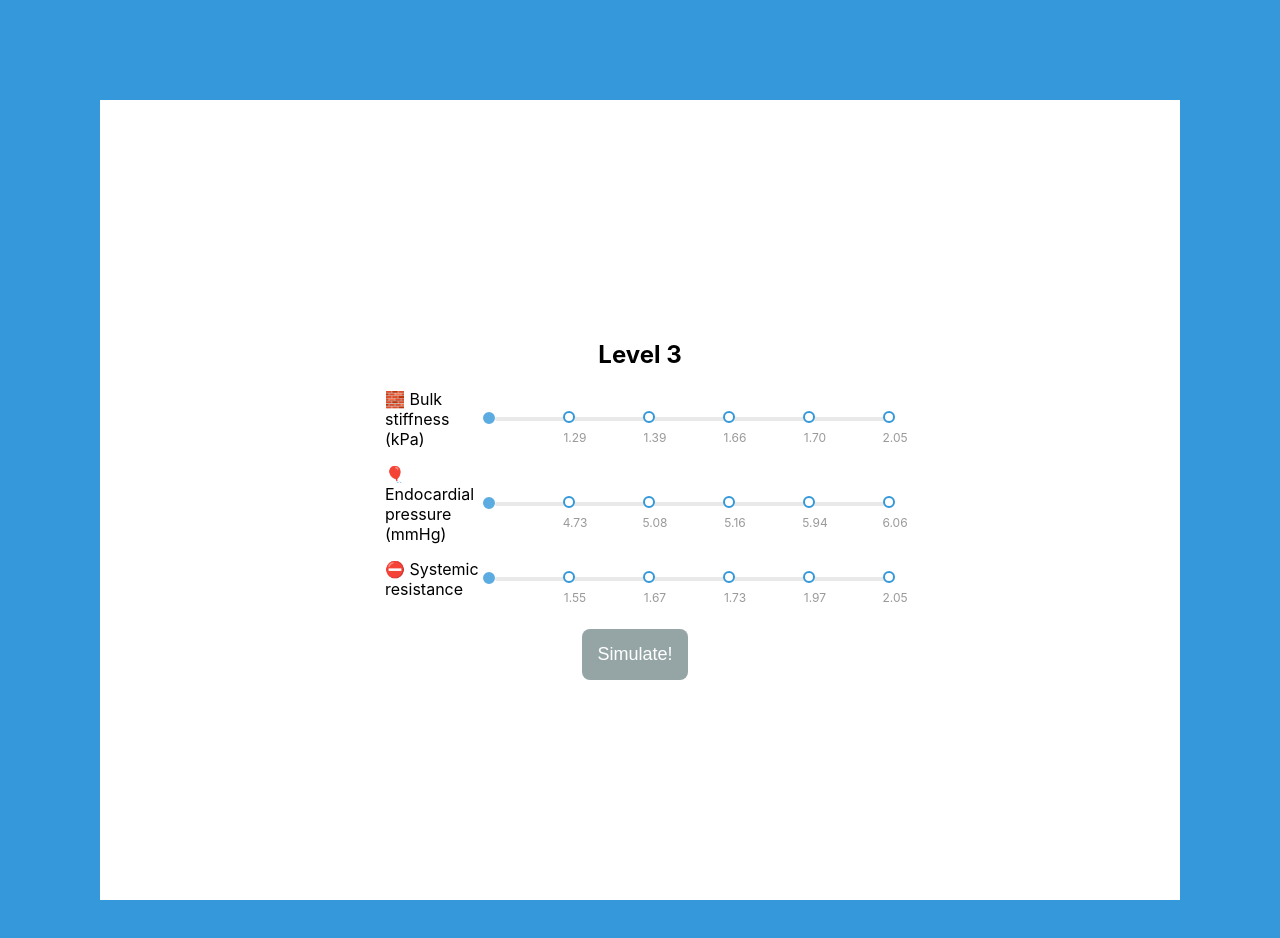
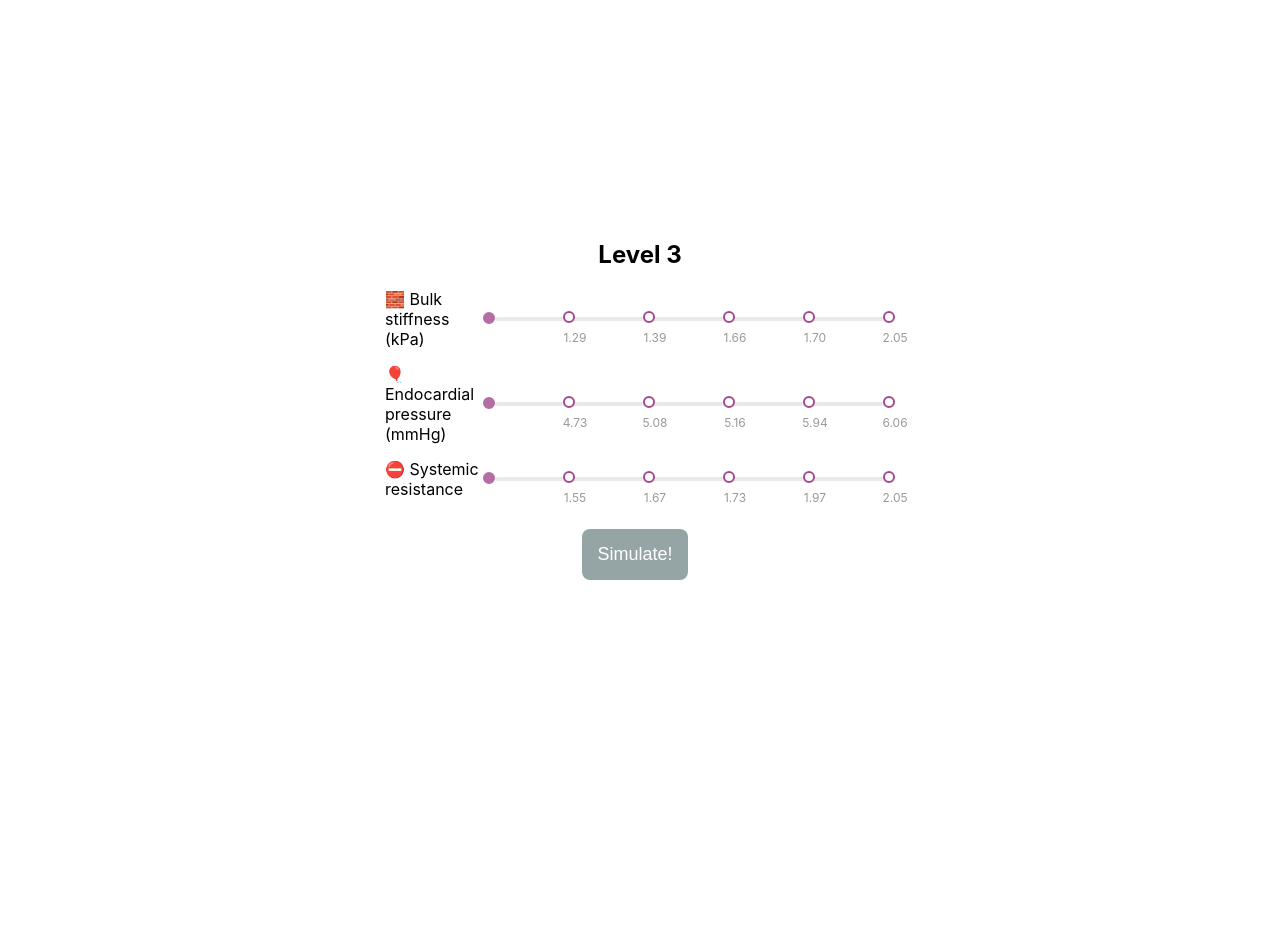
Before and after one commit to OpenHeartDevelopers/web.cemrg.demo, a React (Create React App) app: page /#/level3 in a window 1280 px wide. Shown: the top 938 px of the page. After the commit the page ends 800 px from the top, so only its background shows below. Built offline with nearby package versions, Linux system fonts and the light colour scheme.

Commit message:
changed colours

```diff
--- a/src/Levels.js
+++ b/src/Levels.js
@@ -11,7 +11,11 @@ import { useNavigate } from 'react-router-dom';
 const YOUTUBE_URL = 'https://www.youtube.com/embed';
 const GITHUB_URL = 'https://github.com/OpenHeartDevelopers/web.cemrg.demo/blob/main/src/images/';
 
-
+const ButtonColors = {
+  SIMULATE: 'button-simulate',
+  BACK: 'button-back',
+  CHOOSE_ANOTHER: 'button-choose-another',
+};
 
 
 const VideoModal = ({ isOpen, onClose, videoUrl, imageUrl, isMainPageModal}) => {
@@ -310,7 +314,7 @@ export const Level3 = () => {
       case 'bulk stiffness (kPa)':
         setSelectedStiffness(value);
         break;
-      case 'endocardial pressure (mmHg)':
+      case 'pressure':
         setSelectedPressure(value);
         break;
       case 'systemic resistance':
@@ -372,7 +376,7 @@ export const Level3 = () => {
             step={1}
             marks={{ 0: '', 1: '4.73', 2: '5.08', 3: '5.16', 4: '5.94', 5: '6.06' }}
             value={selectedPressure}
-            onChange={(value) => handleSliderChange('Endocardial pressure (mmHg)', value)}
+            onChange={(value) => handleSliderChange('pressure', value)}
           />
         </div>
       </div>
--- a/src/index.css
+++ b/src/index.css
@@ -5,7 +5,7 @@ body {
     sans-serif;
   -webkit-font-smoothing: antialiased;
   -moz-osx-font-smoothing: grayscale;
-  border: 100px solid #3498db; /* Adjust border thickness and color as needed */
+  border: 00px solid #3498db; /* Adjust border thickness and color as needed */
   margin: 0; /* Remove default margin */
   padding: 0; /* Remove default padding */
 }
--- a/src/styles.css
+++ b/src/styles.css
@@ -16,6 +16,10 @@
   margin-right: 10px;
 }
 
+.rc-slider-track {
+  background-color: rgba(163, 73, 143, 0.4); /* Change to your desired color */
+}
+
 button {
   padding: 10px;
   margin-right: 10px;
@@ -24,14 +28,14 @@ button {
 }
 
 .selected {
-  background-color: #3498db;
+  background-color: #a3498f;
   color: #ffffff;
 }
 
 .simulate-button {
   padding: 15px;
   font-size: 18px;
-  background-color: #2ecc71;
+  background-color: #BA2929;
   color: #ffffff;
   cursor: pointer;
   border: none;
@@ -72,8 +76,8 @@ button {
 
 /* Styles for the handle in the default state */
 .rc-slider-handle {
-  border: 2px solid #3498db;
-  background-color: #3498db;
+  border: 2px solid #a3498f;
+  background-color: #a3498f;
   width: 12px;
   height: 12px;
   cursor: pointer;
@@ -83,7 +87,7 @@ button {
 
 /* Additional styles for the handle when it is focused */
 .rc-slider-handle:focus {
-  box-shadow: 0 0 0 5px rgba(52, 152, 219, 0.4);
+  box-shadow: 0 0 0 5px rgba(163, 73, 143, 0.4);
 }
 
 /* Remove the styles that are dependent on focus */
@@ -93,15 +97,15 @@ button {
 
 /* Styles for the handle in the active state (when clicked) */
 .rc-slider-handle:active {
-  box-shadow: 0 0 0 5px rgba(52, 152, 219, 0.4);
+  box-shadow: 0 0 0 5px rgba(163, 73, 143, 0.4);
 }
 
 .rc-slider-handle:active:focus {
-  box-shadow: 0 0 0 5px rgba(52, 152, 219, 0.4);
+  box-shadow: 0 0 0 5px rgba(163, 73, 143, 0.4);
 }
 
 .rc-slider-dot {
-  border: 2px solid #3498db;
+  border: 2px solid #a3498f;
   background-color: #fff;
   width: 12px;
   height: 12px;
@@ -111,8 +115,8 @@ button {
 }
 
 .rc-slider-dot-active {
-  border-color: #3498db;
-  background-color: #3498db;
+  border-color: #a3498f;
+  background-color: #a3498f;
 }
 
 .modal-content {
```
